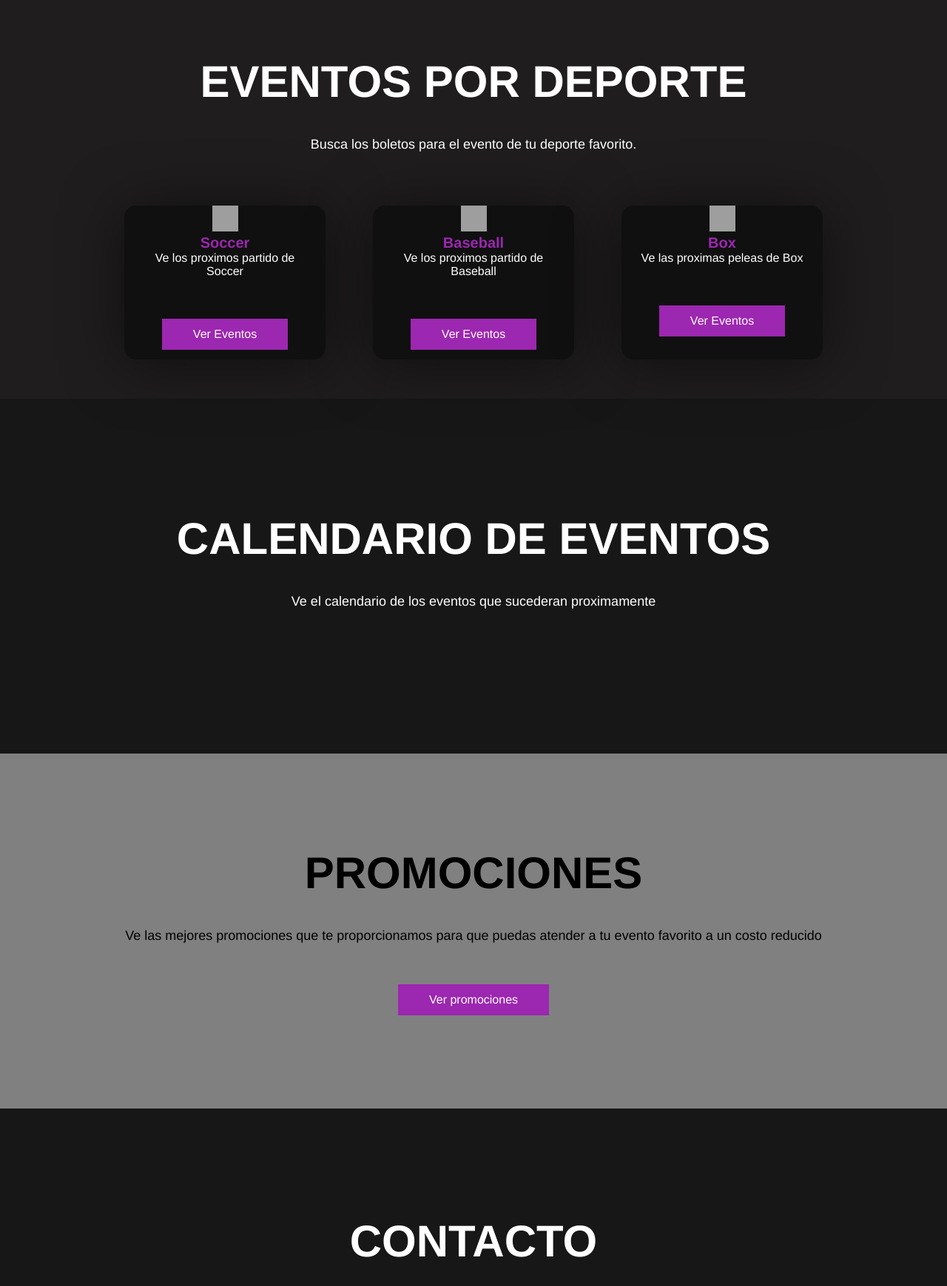
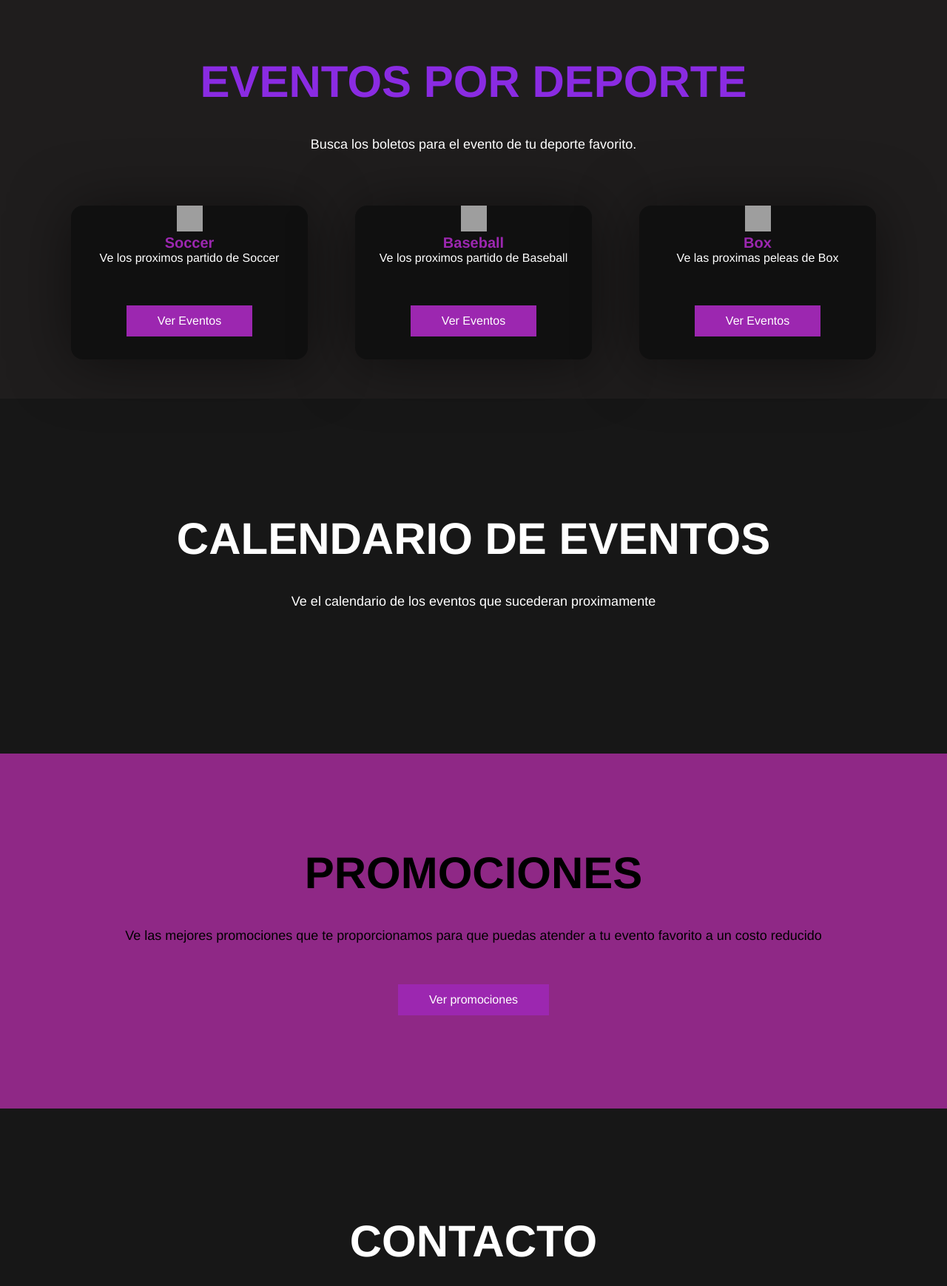
Before and after one commit to Gustavo0716/Rea_Tec_Project, a Flask app: page / in a window 1280 px wide. Shown: the part 481-2220 px from the top of the page at 74% size. Run offline with Flask 2, Linux system fonts and the light colour scheme; grey boxes are pictures that could not be loaded.

Commit message:
Update style.css

```diff
--- a/static/css/style.css
+++ b/static/css/style.css
@@ -125,24 +125,24 @@ p {
 }
 
 .header .title{
-    color: #101010;
+    color: cyan;
     margin-top: 1cm;
 }
 
 .header p{
-    color: #101010;
+    color: white;
     font-size: 20px;
     width: auto;
 }
 
 .sau .title{
-    color: white;
+    color: blueviolet;
     margin-top: 1.5cm;
 }
 
 .box-container .box {
     height: 13rem;
-    width: 17rem;
+    width: 20rem;
     background: #101010;
     text-align: center;
     border-radius: 1rem;
@@ -159,7 +159,7 @@ p {
     color: #fff;
     background: #9c27b0;
     font-size: 2rem;
-    margin: 1rem 0;
+    margin: .5rem 0;
 
 }
 
@@ -186,7 +186,7 @@ p {
 }
 
 .price {
-    background: gray;
+    background: rgb(143, 40, 134);
     color: #101010;
 }
 
```
